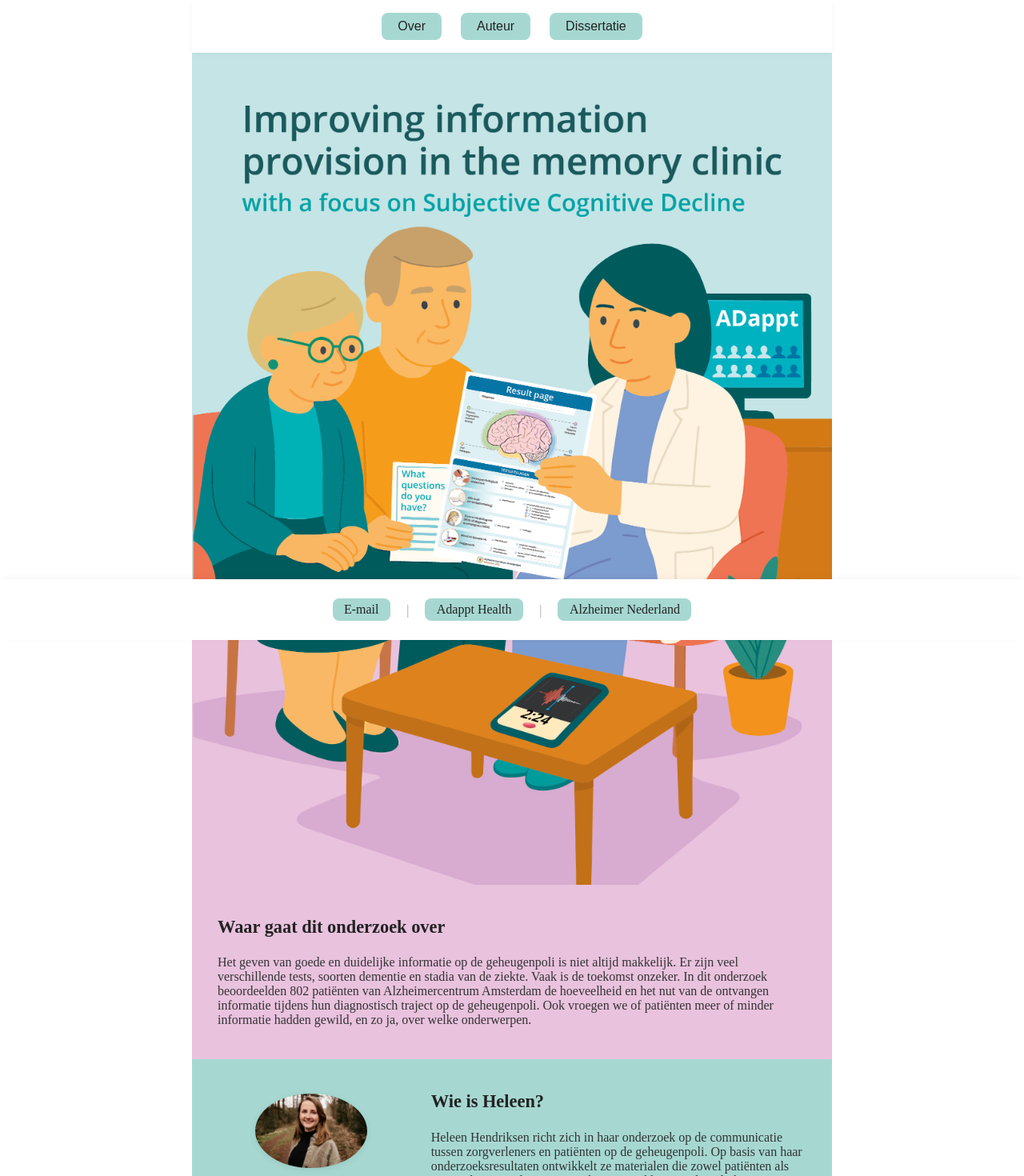
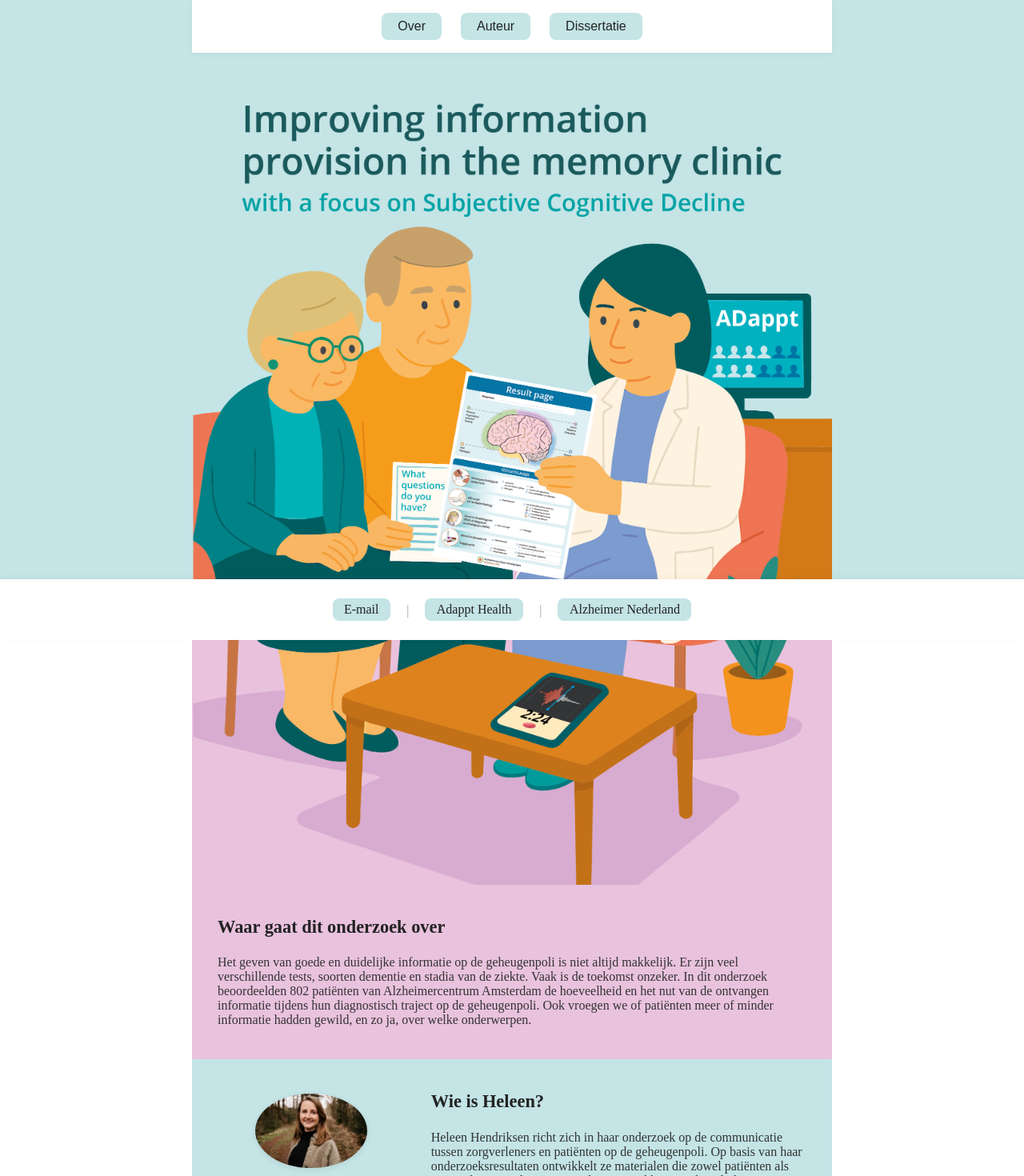
Before and after one commit to JCZuurmond/hma-hendriksen-dissertatie-website, a SvelteKit app: page / in a window 1280 px wide. Shown: the top 1470 px of the page at 80% size. Built offline with nearby package versions, Linux system fonts and the light colour scheme.

Commit message:
Set background color to RGB(196, 228, 230)

```diff
--- a/src/routes/+page.svelte
+++ b/src/routes/+page.svelte
@@ -89,7 +89,7 @@
     margin: 0 auto;
   }
   .nav-bar button {
-    background: rgb(166, 216, 209);
+    background: rgb(196, 228, 230);
     color: #222;
     border: none;
     border-radius: 0.5rem;
@@ -169,7 +169,7 @@
     max-width: 800px;
     margin: 0 auto;
     padding: 2.5rem 2rem;
-    background-color: rgb(166, 216, 209); /* Second suggested color */
+    background-color: rgb(196, 228, 230);
     border-radius: 0;
     box-sizing: border-box;
   }
@@ -267,7 +267,7 @@
     transition: background 0.2s;
   }
   .dissertation-link:hover {
-    background-color: rgb(166, 216, 209);
+    background-color: rgb(196, 228, 230);
     color: #111;
   }
   .site-footer {
@@ -296,7 +296,7 @@
     color: #222;
     text-decoration: none;
     font-weight: 500;
-    background: rgb(166, 216, 209);
+    background: rgb(196, 228, 230);
     padding: 0.3rem 0.9rem;
     border-radius: 0.5rem;
     transition: background 0.2s;
@@ -314,6 +314,7 @@
 
   :global(body) {
     margin-bottom: 80px; /* space for footer */
+    background: rgb(196, 228, 230);
   }
 
   .site-footer {
```
